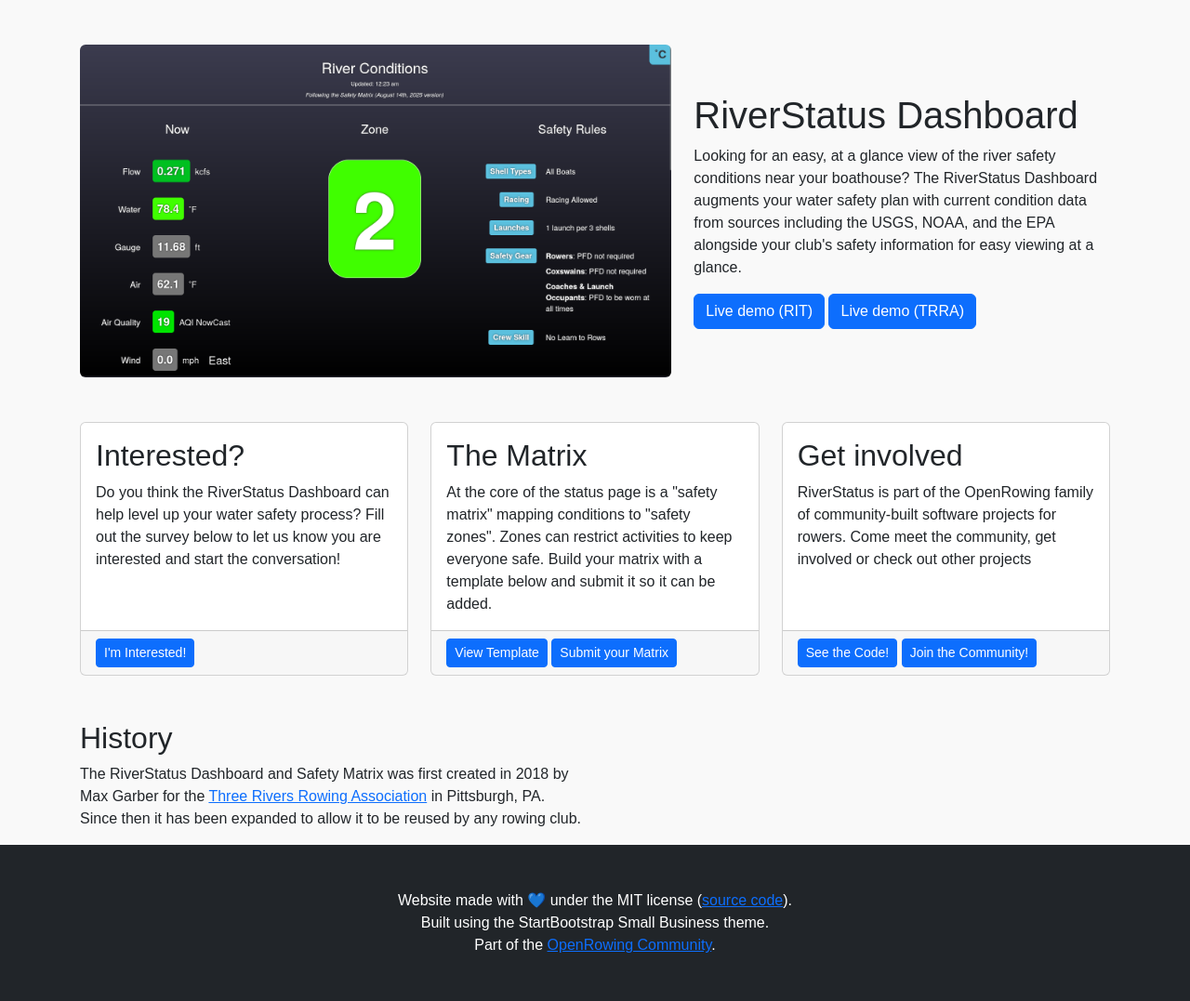
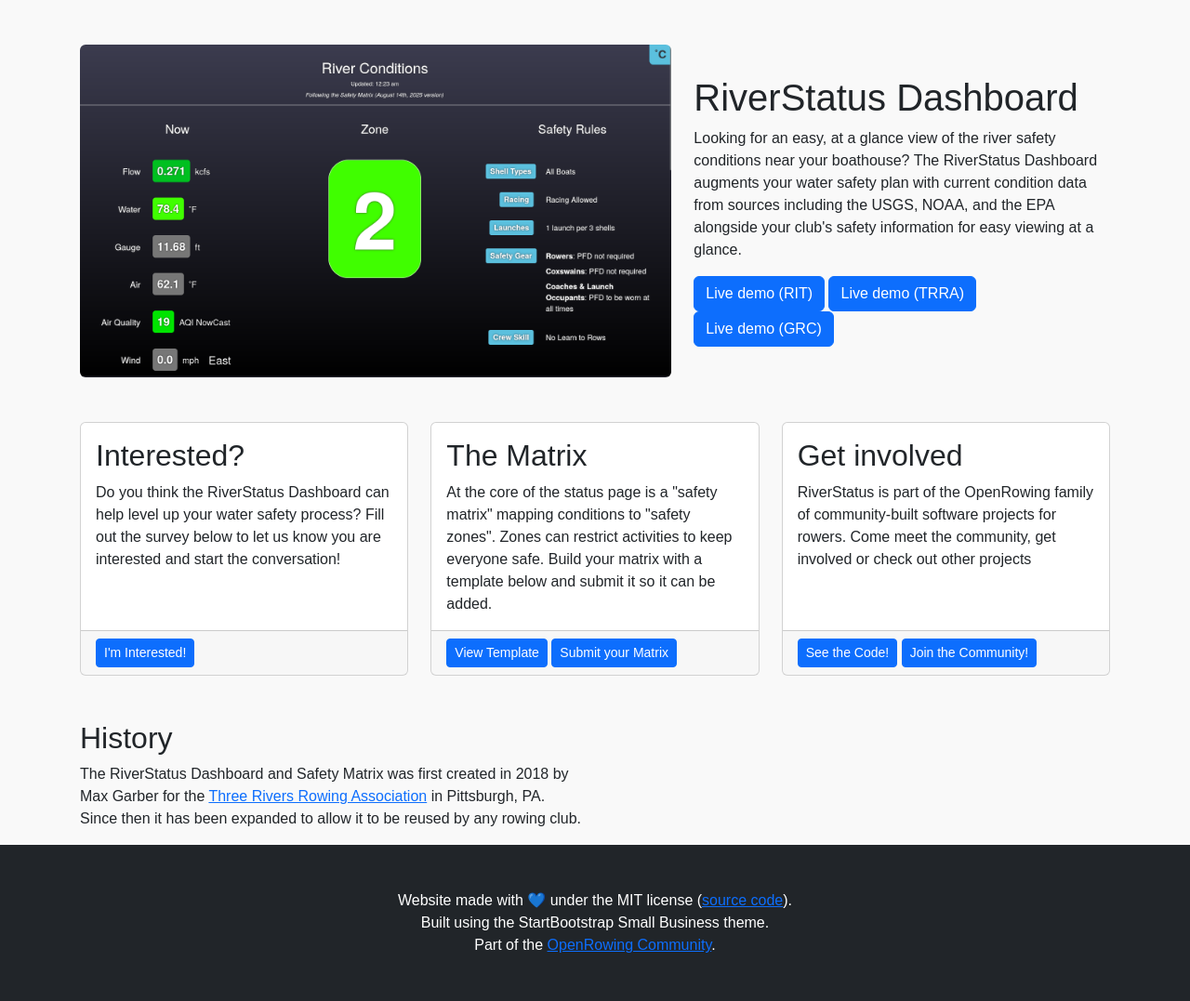
Before and after one commit to OpenRowingCommunity/openrowingcommunity.github.io, a Jekyll site: the page built from projects/riverstatus.html, in a window 1280 px wide. Shown: the whole page at 93% size. Built offline with Jekyll 4.4.1, drawn with Linux system fonts in a browser that asks for light colours; comment, search, counter and statistics services are not loaded.

Commit message:
Add GRC to riverstatus project page

```diff
--- a/projects/riverstatus.html
+++ b/projects/riverstatus.html
@@ -16,6 +16,7 @@
 			<p>Looking for an easy, at a glance view of the river safety conditions near your boathouse? The RiverStatus Dashboard augments your water safety plan with current condition data from sources including the USGS, NOAA, and the EPA alongside your club's safety information for easy viewing at a glance.</p>
 			<a class="btn btn-primary" href="https://riverstatus.openrowing.com#RIT">Live demo (RIT)</a>
 			<a class="btn btn-primary" href="https://riverstatus.openrowing.com#TRRA">Live demo (TRRA)</a>
+			<a class="btn btn-primary" href="https://riverstatus.openrowing.com#GRC">Live demo (GRC)</a>
 		</div>
 	</div>
 	<!-- Content Row-->
```
